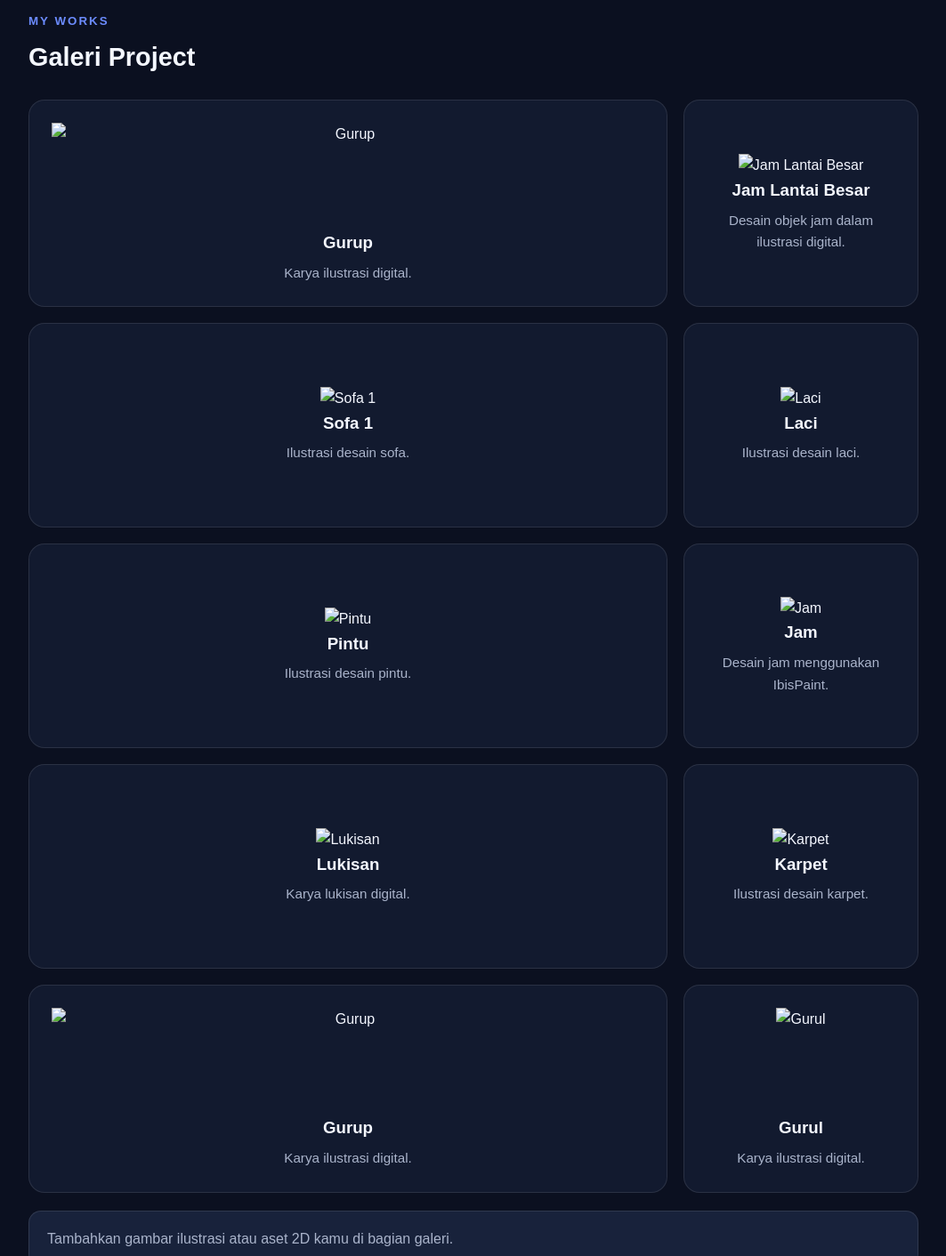
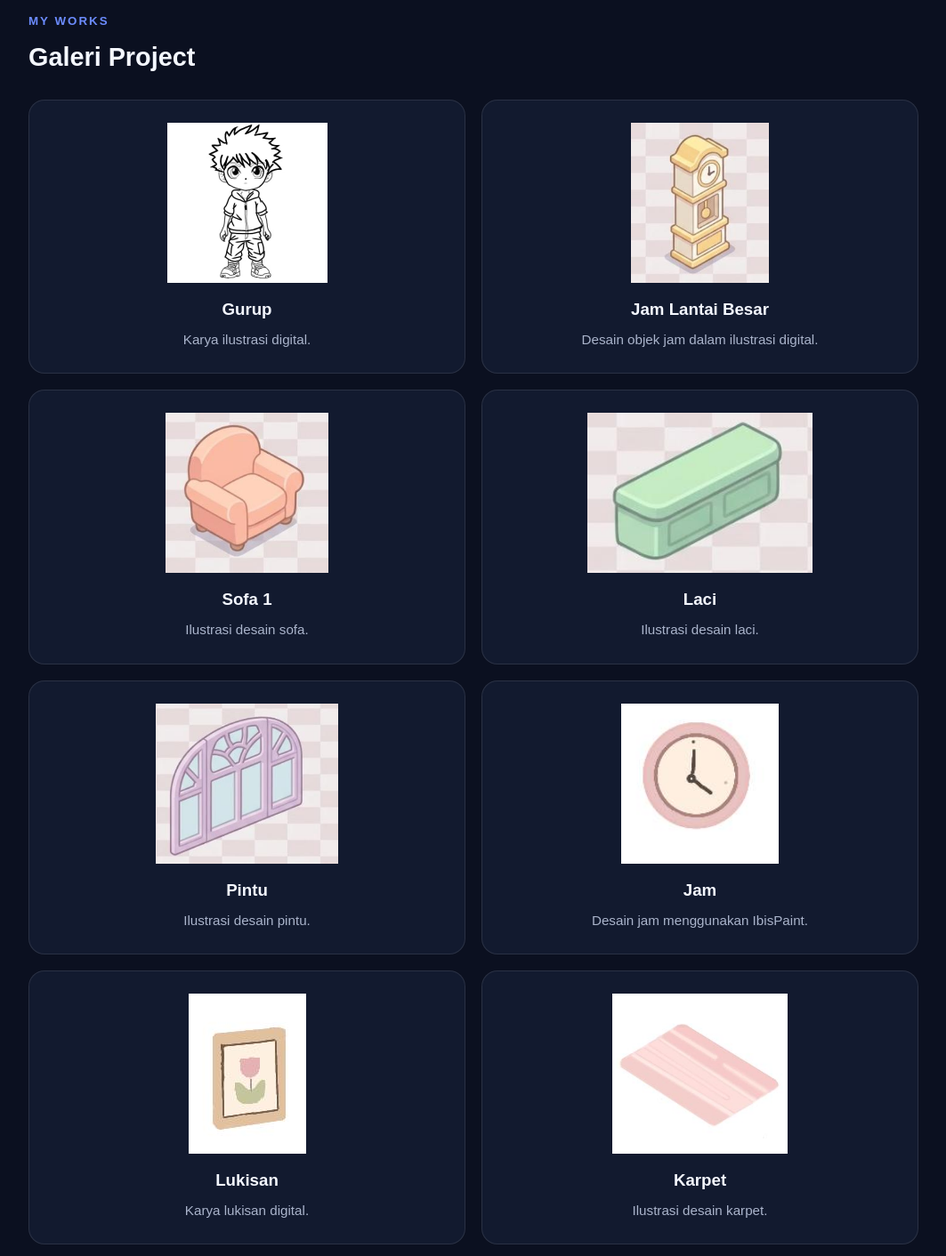
Before and after one commit to satriyowibowo277-commits/satrtiyo-porto, a plain HTML site: page ibispaint.html in a window 1280 px wide. Shown: the part 440-1852 px from the top of the page at 89% size, without its empty margins (108-1171 px from the left). Drawn offline with Linux system fonts and the light colour scheme.

Commit message:
Fix portfolio image paths and display sizing

```diff
--- a/ibispaint.html
+++ b/ibispaint.html
@@ -27,6 +27,7 @@
     .work-icon { font-size:2.5rem; margin-bottom:12px; }
     .work h3 { margin-bottom:7px; }
     .work p { color:var(--muted); font-size:.95rem; }
+    .work img { width:100%; max-width:100%; height:180px; object-fit:contain; display:block; margin:0 auto 15px; }
     .note { margin-top:20px; padding:18px 20px; background:var(--surface-2); border:1px solid var(--border); border-radius:14px; color:var(--muted); }
     footer { border-top:1px solid var(--border); padding:24px 0; color:var(--muted); text-align:center; font-size:.9rem; }
     @media(max-width:650px) { .gallery { grid-template-columns:1fr; } header { padding:65px 0 40px; } }
@@ -52,61 +53,61 @@
 <div class="gallery">
 
     <div class="work">
-    <img src="foto/kibol.jpeg" alt="Gurup" style="width: 666px !important; height: 120px !important; object-fit: contain;">
+    <img src="kibol.jpeg" alt="Gurup">
     <h3>Gurup</h3>
     <p>Karya ilustrasi digital.</p>
 </div>
 
     <div class="work">
-        <img src="foto/jam lantai besar.jpeg" alt="Jam Lantai Besar">
+        <img src="jam%20lantai%20besar.jpeg" alt="Jam Lantai Besar">
         <h3>Jam Lantai Besar</h3>
         <p>Desain objek jam dalam ilustrasi digital.</p>
     </div>
 
     <div class="work">
-        <img src="foto/sofa 1.jpeg" alt="Sofa 1">
+        <img src="sofa%201.jpeg" alt="Sofa 1">
         <h3>Sofa 1</h3>
         <p>Ilustrasi desain sofa.</p>
     </div>
 
     <div class="work">
-        <img src="foto/laci.jpeg" alt="Laci">
+        <img src="laci.jpeg" alt="Laci">
         <h3>Laci</h3>
         <p>Ilustrasi desain laci.</p>
     </div>
 
     <div class="work">
-        <img src="foto/pintu.jpeg" alt="Pintu">
+        <img src="pintu.jpeg" alt="Pintu">
         <h3>Pintu</h3>
         <p>Ilustrasi desain pintu.</p>
     </div>
 
     <div class="work">
-        <img src="foto/jam.jpeg" alt="Jam">
+        <img src="jam.jpeg" alt="Jam">
         <h3>Jam</h3>
         <p>Desain jam menggunakan IbisPaint.</p>
     </div>
 
     <div class="work">
-        <img src="foto/lukisan.jpeg" alt="Lukisan">
+        <img src="lukisan.jpeg" alt="Lukisan">
         <h3>Lukisan</h3>
         <p>Karya lukisan digital.</p>
     </div>
 
     <div class="work">
-        <img src="foto/karpet.jpeg" alt="Karpet">
+        <img src="karpet.jpeg" alt="Karpet">
         <h3>Karpet</h3>
         <p>Ilustrasi desain karpet.</p>
     </div>
 
     <div class="work">
-    <img src="foto/gurup.jpeg" alt="Gurup" style="width: 666px !important; height: 120px !important; object-fit: contain;">
+    <img src="gurup.jpeg" alt="Gurup">
     <h3>Gurup</h3>
     <p>Karya ilustrasi digital.</p>
 </div>
 
 <div class="work">
-    <img src="foto/gurul.jpeg" alt="Gurul" style="width: 1000 px !important; height: 120px !important; object-fit: contain;">
+    <img src="gurul.jpeg" alt="Gurul">
     <h3>Gurul</h3>
     <p>Karya ilustrasi digital.</p>
 </div>
```
